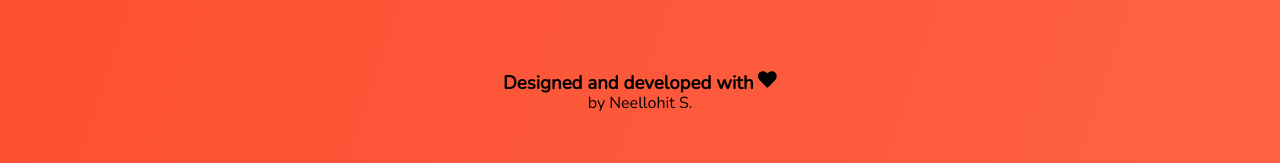
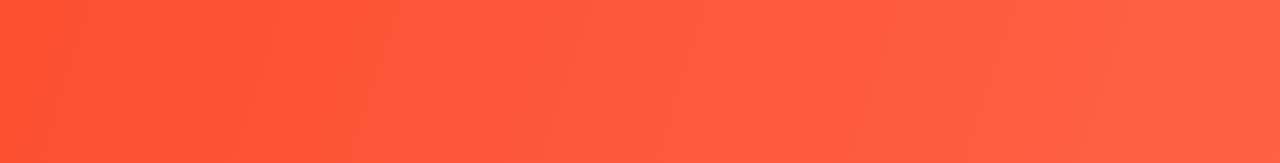
Before and after one commit to Senapati626/celeb_detector, a React (Create React App) app: page / in a window 1280 px wide. Shown: the part 926-1089 px from the top of the page. Built offline with nearby package versions, Linux system fonts and the light colour scheme; a web font is replaced by a local one; what clarifai would draw is missing.

Commit message:
switching footer

```diff
--- a/src/App.css
+++ b/src/App.css
@@ -11,8 +11,8 @@
   text-align: center;
   display: grid;
   place-items: center;
-  grid-template-rows: 8% auto 10% auto 1%;
-  grid-template-areas: "header", "sample", "form", "recog" "footer";
+  grid-template-rows: 8% auto 10% auto;
+  grid-template-areas: "header", "sample", "form", "recog";
   grid-row-gap: 60px;
   min-height: 100vh;
   max-width: 100vw;
@@ -75,17 +75,6 @@ header {
   height: 100%;
   margin-top: 45vh;
 }
-footer{
-  bottom: 0;
-  grid-area: "footer";
-  display: grid;
-  place-items: center;
-  width: 100%;
-  height: 100%;
-}
-footer p{
-  font-size: 1rem;
-}
 
 @media only screen and (min-width: 1025px){
   .result{
--- a/src/App.js
+++ b/src/App.js
@@ -1,6 +1,5 @@
 import React, { Component } from 'react';
 import './App.css';
-import {FaHeart} from 'react-icons/fa';
 import Clarifai from 'clarifai';
 import Header from './header/Header';
 import Linkform from './form/Linkform';
@@ -103,10 +102,6 @@ render(){
           )
         }
       </section>
-      <footer>
-        <h3>Designed and developed with <FaHeart/></h3>
-        <p>by Neellohit S.</p>
-      </footer>
     </div>
   );
 }
--- a/src/header/Howto.js
+++ b/src/header/Howto.js
@@ -1,5 +1,6 @@
 import React from "react";
 import './howto.css';
+import {FaHeart} from 'react-icons/fa';
 
 class Howto extends React.Component {
   iconClick = () => {
@@ -44,7 +45,12 @@ class Howto extends React.Component {
                     <li>3. You can also use the sample images.</li>
                     <li>4. Once you are ready, press the <b>Detect</b> button and wait for a moment.</li>
                     <li>5. The app would detect the person in the image through Tensorflow analysis. </li>
-                </ul></div>
+                </ul>
+                <div className="footer">
+                  <h3>Designed and developed with <FaHeart/></h3>
+                  <p>by Neellohit S.</p>
+                </div>
+                </div>
             </div>
         </div>
     )
--- a/src/header/howto.css
+++ b/src/header/howto.css
@@ -70,6 +70,12 @@
     font-size: 1.5rem;
     padding: 1em;
 }
+.footer{
+    display: grid;
+    place-items: center;
+    border-radius: 10px;
+    backdrop-filter: blur(20px);
+}
 @media only screen and (max-width: 992px){
     .icon{
         transform: scale(0.6);
```
Also changed, not shown: 1 other file (tests, documents, lock files or other folders).
